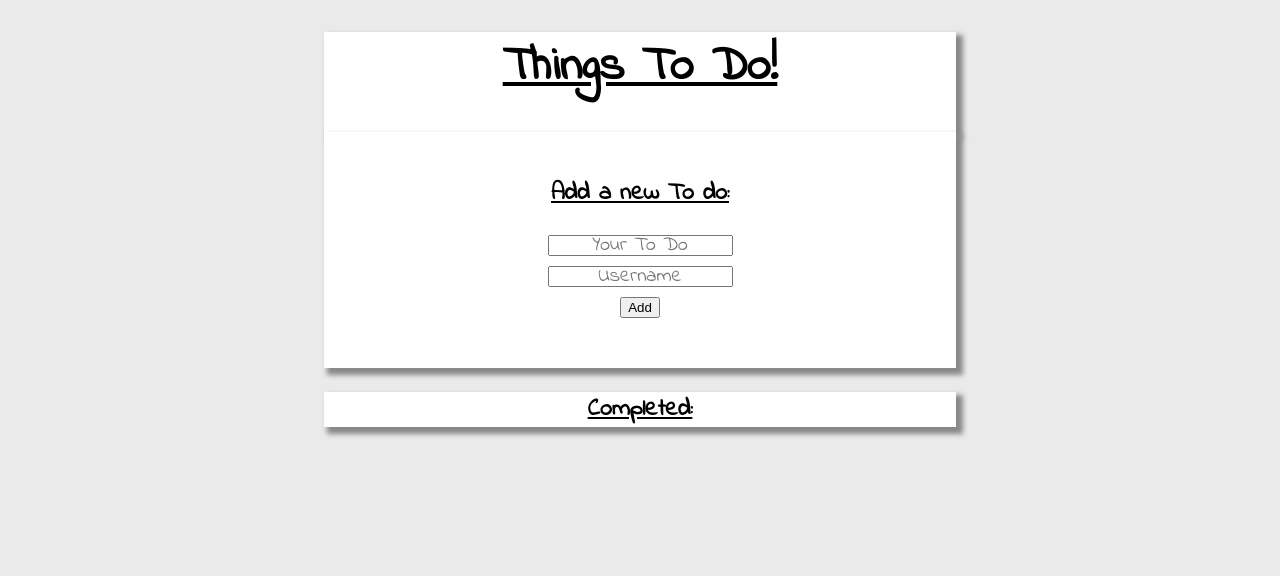
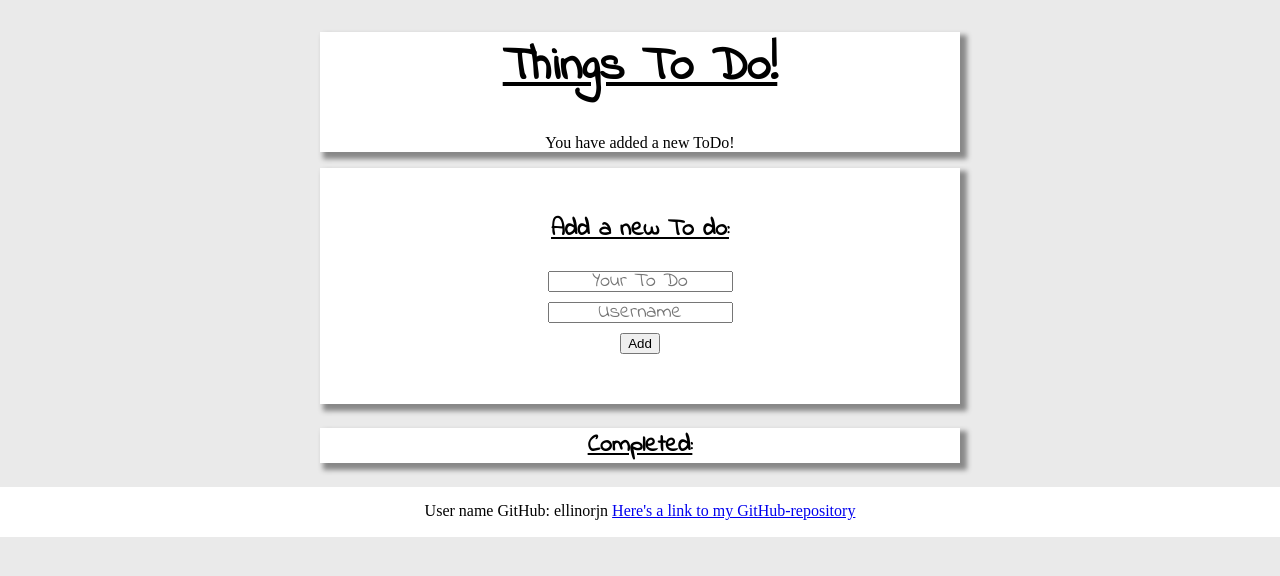
Before and after one commit to ellinorjn/todo-list, a PHP site: page /index.php?message in a window 1280 px wide. Shown: the top 576 px of the page. Run offline with PHP 8.4, Linux system fonts and the light colour scheme; data that the repository does not hold is empty; some libraries are stand-ins or nearby versions.

Commit message:
G kriterierna

```diff
--- a/fetch_added.php
+++ b/fetch_added.php
@@ -1,6 +1,6 @@
 <?php
 
-    header('location: index.php');
+    header('location: index.php?message');
     require 'database.php';
 
     $title = $_POST['title'];
@@ -8,6 +8,6 @@
 
 
     $statementAdd = $pdo->prepare("INSERT INTO todo (title, createdBy) VALUES (:title, :createdBy)");
-    $statementAdd->execute(array
-                         (":title" => $_POST['title'], ":createdBy" => $_POST['createdBy']));
+    $statementAdd->execute  (array
+                            (":title" => $_POST['title'], ":createdBy" => $_POST['createdBy']));
     $newAdded = $statementAdd->fetchAll(PDO::FETCH_ASSOC);
--- /dev/null
+++ b/footer.html
@@ -0,0 +1,3 @@
+<footer>
+    <p>User name GitHub: ellinorjn     <a href="https://github.com/ellinorjn/todo-list"> Here's a link to my GitHub-repository </a></p>
+</footer>
--- a/head.html
+++ b/head.html
@@ -3,5 +3,7 @@
     <link href="https://fonts.googleapis.com/css?family=Indie+Flower" rel="stylesheet">
     <link rel="stylesheet" href="style.css">
     <script src="https://use.fontawesome.com/81bfe91082.js"></script>
+
+
     <title>ToDo List</title>
 </head>
--- a/index.php
+++ b/index.php
@@ -9,41 +9,47 @@
 <!--- LISTA MED TO DO'S --->
 <div class="todo">
   <h1>Things To Do!</h1>
-       <?php
+
+
+<div class="message">
+<?php
+
+    if(isset($_GET['message'])){
+        echo'You have added a new ToDo!';
+    }else{
+        echo '';
+    }
+?>
+</div>
+<?php
             require 'database.php';
             require 'fetch_added_index.php';
+            //require 'edit_todo.php';
         ?>
 
 <!--- ORDERED LIST --->
     <ol>
         <?php for($i = 0; $i < count($addedToDo); $i++): ?>
             <li>
-                <?php echo $addedToDo[$i]['title'] ?>
+                <?php echo $addedToDo[$i]['title']; ?>
                 <a href="completed.php?id=<?= $addedToDo[$i]['id'] ?>"><i class="fa fa-check" aria-hidden="true"></i></a>
 
                 <a href="fetch_deleted_index.php?id=<?= $addedToDo[$i]['id'] ?>"><i class="fa fa-times" aria-hidden="true"></i></a>
 
+
+
+                <form action="edit_todo.php" method="POST">
+                    <input type="text" name="edit" placeholder="Edit your ToDo">
+                    <input type="submit" name="add" value="Edit">
+                </form>
+
+                <!---<a href ="edit_todo.php?id=<?= $addedToDo[$i]['id']?>"><i class="fa fa-pencil" aria-hidden="true"></i></a> --->
                 <?php '<br/>'; ?>
             </li>
         <?php endfor; ?>
+
     </ol>
 <!--- END ORDERED LIST --->
-
-
-
-    <?php
-
-
-    /*
-    if(isset($_GET['added']) && !empty($title)
-                            && !empty($username)){
-        echo "You have added a new ToDo!";
-    }else{
-        ' ';
-    }
-
-    */
-    ?>
 
 </div> <!--- End div "todo" --->
 <div class="clear"></div>
@@ -85,3 +91,7 @@
 
 </body>
 </html>
+<?PHP
+
+require 'footer.html';
+?>
--- a/style.css
+++ b/style.css
@@ -1,5 +1,6 @@
 body{
     background: #eaeaea;
+    margin: 0px;
 }
 
 h1{
@@ -86,3 +87,17 @@ input[type="text"]::placeholder{
     font-size: 1.5em;
     text-align: center;
 }
+
+footer{
+    background: white;
+    height: 50px;
+    text-align: center;
+}
+footer p{
+    margin: 0px auto;
+    padding: 15px;
+}
+
+.message{
+    text-align: center;
+}
```
Also changed, not shown: edit_todo.php (added, +10 -0 lines), fetch_added_index.php (+12 -0 lines), fetch_edit.php (added, +13 -0 lines).
